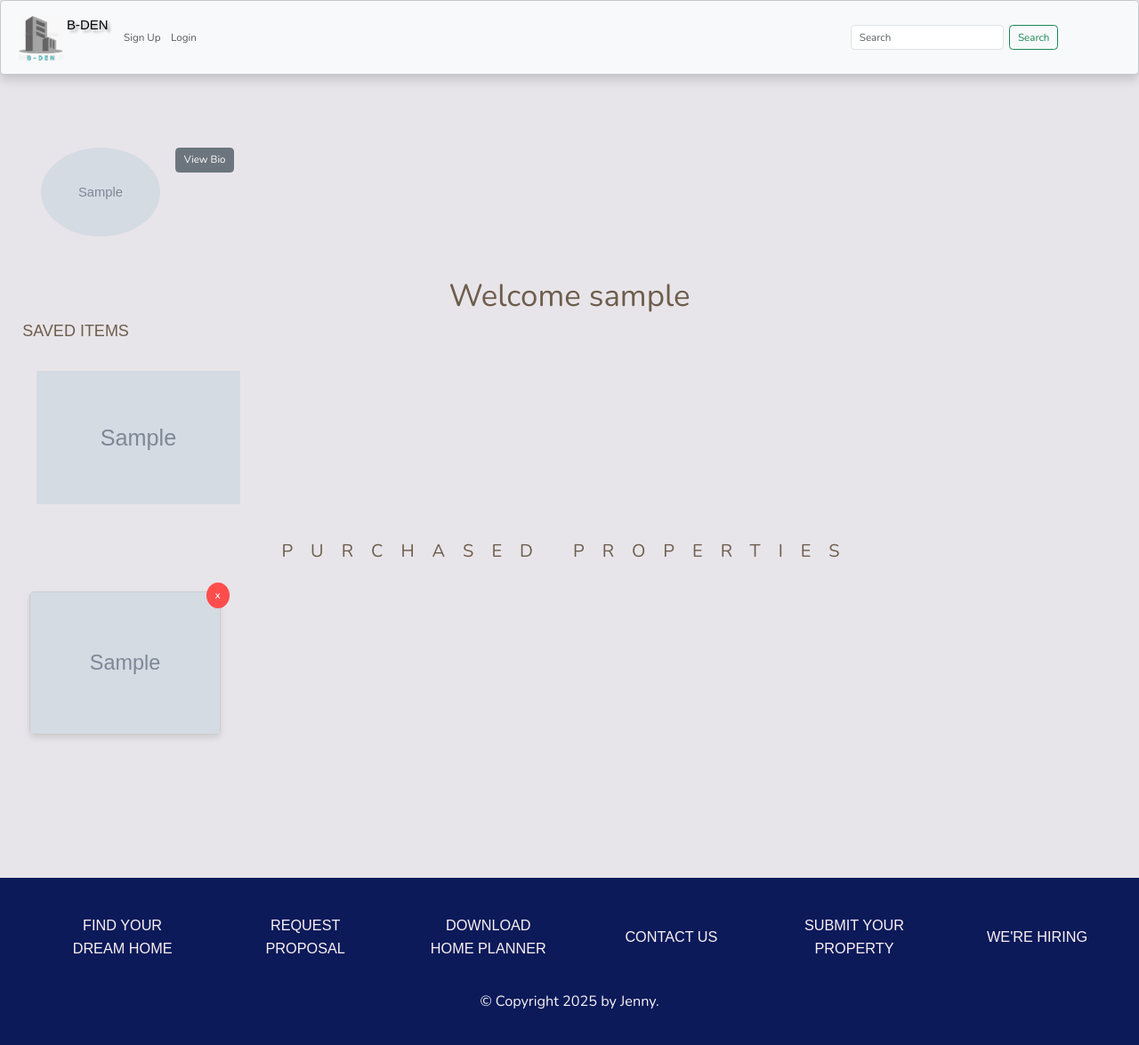
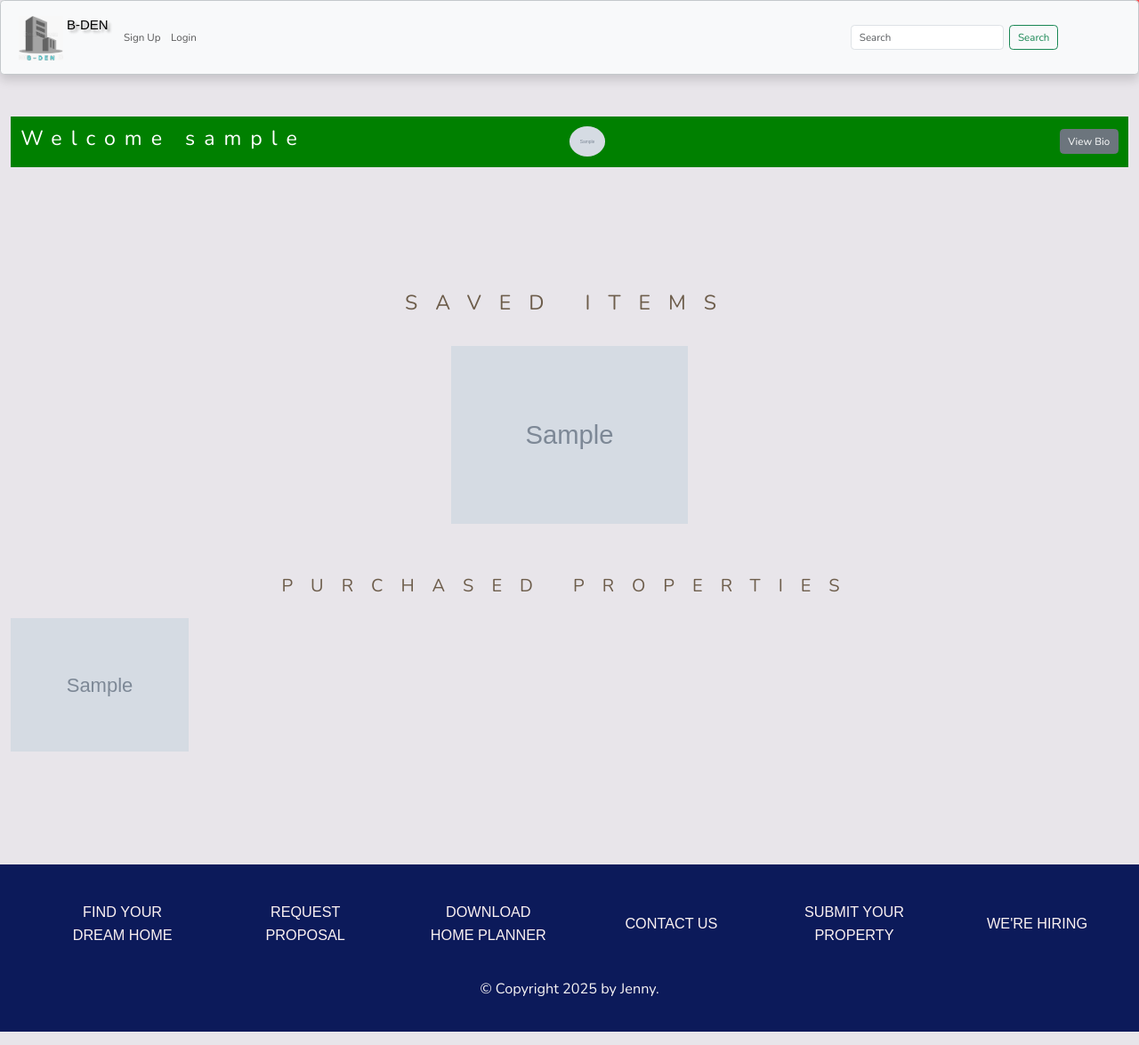
Before and after one commit to Francis-7/bden-property_management, a Django app: template bdenapp/templates/bdenapp/dashboard.html in a window 1280 px wide. Shown: the whole page at 89% size. Run offline with Django 5.2, Linux system fonts and the light colour scheme; the template is opened without the code that fills it: most values are stand-ins (such as "Sample title", 1, 10 or a date in 2020); grey boxes marked "Sample" are stand-in pictures; some libraries are stand-ins or nearby versions; some web fonts are replaced.

Commit message:
new commits

```diff
--- a/bdenapp/models.py
+++ b/bdenapp/models.py
@@ -17,7 +17,7 @@ class Category(models.Model):
 class Property(models.Model):
     location = models.CharField(max_length=250)
     owner = models.CharField(max_length=150)
-    price = models.FloatField()
+    price = models.DecimalField(max_digits=12, decimal_places=2)
     propertyType = models.TextChoices('propertyType', 'studio 1-bedroom 2-bedroom 3-bedroom pent-house single-family-home town-house condominium duplex villa luxury-apartment estate-home mansion private-villa pent-house-suite')
     category = models.ForeignKey(Category, on_delete=models.CASCADE, blank=True, null=True)
     typeChoice = models.CharField(max_length=150, choices=propertyType, default='')
@@ -65,6 +65,8 @@ class UserProfile(models.Model):
     user = models.OneToOneField(User, on_delete=models.CASCADE, related_name='profile')
     bio = models.TextField(blank=True, null=True)
     profile_picture = models.ImageField(upload_to='profile_pictures/', blank=True, null=True)
+    is_owner = models.BooleanField(default=False)
+    is_merchant = models.BooleanField(default=False)
 
     class Meta:
         db_table = 'user_profile'
--- a/bdenapp/templates/bdenapp/dashboard.html
+++ b/bdenapp/templates/bdenapp/dashboard.html
@@ -7,83 +7,62 @@
 {% endblock title %}
 {% block style %}
     .wrapper {
-    <!-- background: yellow; -->
     display: grid;
-    grid-template-columns: repeat(2, 1fr 2fr);
     grid-template-areas:
-    "logo header"
-    "purchased saved";
-    grid-auto-rows: minmax(100px, auto);
-    padding: 2em;
+    "main main"
+    "saved saved"
+    "purchased purchased";
+    padding: 1rem;
+    grid-template-columns: repeat(2, 1fr);
+    box-sizing: border-box;
+    }
+    .main {
+    display: flex;
+    justify-content: space-between;
+    margin-bottom: 12rem;
+    padding: 1rem;
+    width: 200%;
+    background: green;
+    color: white;
     }
     .profile-info {
-    grid-area: logo;
+    grid-area: main;
     display: flex;
-    width: 30%;
-    padding: 2rem;
-    <!-- background: blue; -->
+    justify-content: space-between;
+    order: 1;
+    width: 50%;
+    }
+    .bio-section {
+    align-self: center;
+    }
+    .profile {
+    width: 40px;
+    border-radius: 50%;
     }
     .user--name {
-    grid-area: header;
-    <!-- background: green; -->
+    grid-area: main;
+    letter-spacing: 10px;
     }
-    .content-body {
+    .saved {
     grid-area: saved;
+    }
+    .saved--later {
+    display: flex;
+    justify-content: center;
+    gap: 1rem;
+    margin: 2rem;
+    padding: 1rem;
+    }
+    .saved--later img {
+    width: 100%;
+    height: 200px;
+    object-fit: cover;
+    }
+    .saved h2 {
+    text-align: center;
     }
     .purchased {
     grid-area: purchased;
-    }
-    .saved--later {
-    display: grid;
-    grid-template-columns: repeat(auto-fill, minmax(200px, 1fr));
-    grid-column-gap: 2em;
-    <!-- grid-auto-rows: minmax(100px, auto); -->
-    grid-row-gap: 22em;
-    max-width: 80%;
-    align-items: center;
-    }
-    .saved--later img {
-    width: 100%;
-    <!-- height: 100%; -->
-    object-fit: cover;
-    margin: 1.5em;
-    }
-    .profile {
-    border-radius: 50%;
-    margin-bottom: 2rem;
-    }
-    .profile-info {
-    padding: 2rem;
-    }
-    .bio-section {
-    margin-left: 1.5rem;
-    }
-    .sub--text {
-    padding: 2px;
-    align-text: center;
-    margin-bottom: 15px;
-    font: 18px sans-serif;
-    }
-    .purchases {
-    max-width: 100%;
-    margin: 1em auto;
-    display: grid;
-    grid-template-columns: repeat(auto-fill, minmax(200px, 1fr));
-    grid-gap: 15px;
-    }
-    .purchases--container {
-    position: relative;
-    display: inline-block;
-    margin: 10px;
-    }
-    .purchases--img img {
-    display: block;
-    border: 1px solid #ccc;
-    border-radius: 5px;
-    box-shadow: 0 4px 6px rgba(0, 0, 0, 0.1);
-    width: 100%;
-    height: 100%;
-    object-fit: cover;
     }
     .close {
     position: absolute;
@@ -115,16 +94,15 @@
 {% endblock style %}
 {% block content %}
     <div class="wrapper">
+        <div class="main">
             <div class="profile-info">
                 {% if user_profile.profile_picture %}
                     <img src="{{ user_profile.profile_picture.url }}"
                          alt="Profile Picture"
-                     height="100"
                          class="profile">
                 {% else %}
                     <img src="{% static 'bdenapp/images/profile.png' %}"
                          alt="Default Profile Picture"
-                     height="70"
                          class="profile">
                 {% endif %}
                 <div class="bio-section">
@@ -139,20 +117,19 @@
                 </div>
             </div>
             <div class="user--name">
-            <div class="text-center">
-                <h2 class="display-5">Welcome {{ user_profile.user.username }}</h2>
+                <div class="user-name">
+                    <h2>Welcome {{ user_profile.user.username }}</h2>
                 </div>
             </div>
-        <div class="content-body">
-            <h2 class="sub--text">Saved items</h2>
+        </div>
+        <div class="saved">
+            <div class="heading--text">
+                <h2>Saved Items</h2>
+            </div>
             <div class="saved--later">
                 {% for item in saved_items %}
                     <div class="image">
-                        <div class="image">
-                            <img src="{{ item.property.picture.url }}"
-                                 alt="{{ item.description }}"
-                                 height="150">
-                        </div>
+                        <img src="{{ item.property.picture.url }}" alt="{{ item.description }}">
                     </div>
                 {% endfor %}
             </div>
--- a/bdenapp/templates/bdenapp/propertyview.html
+++ b/bdenapp/templates/bdenapp/propertyview.html
@@ -380,6 +380,8 @@
                         <a href="{% url 'save_for_later' property.id %}">
                             <button class="btn btn-lg btn-secondary">Save for later</button>
                         </a>
+                        <a href="{% url 'initiate_paystack_payment' property.price|floatformat:0 %}"
+                           class="btn btn-success">Pay Now</a>
                     </div>
                 </div>
             </section>
--- a/bdenapp/urls.py
+++ b/bdenapp/urls.py
@@ -45,4 +45,8 @@ urlpatterns = [
     path('marketting', views.marketing_services, name='marketting'),
     path('properties/<str:city_name>/', views.properties_by_city, name='properties_by_city'),
     path('ajax/filter-properties/', views.ajax_filter_properties, name='ajax_filter_properties'),
+    path('payment/initiate/<int:amount>/', views.initiate_paystack_payment, name='initiate_paystack_payment'),
+    path('payment/verify/<str:reference>/', views.verify_paystack_payment, name='verify_paystack_payment'),
+    path('payment/success', views.payment_status, name='payment_success'),
+    path('payment/status', views.check_payment_status, name='check_payment_status'),
 ]
--- a/bdenproject/settings.py
+++ b/bdenproject/settings.py
@@ -144,3 +144,8 @@ EMAIL_PORT = 587
 EMAIL_USE_TLS = True
 EMAIL_HOST_USER = 'realmabove02@gmail.com'
 EMAIL_HOST_PASSWORD = 'qson kwkr lqzg opkk'
+
+# settings.py
+PAYSTACK_PUBLIC_KEY = "pk_test_1428cf2987a9c051e9b5771bd2d54381767a5130"
+PAYSTACK_SECRET_KEY = "sk_test_db145b8809831ca3d834ee5f3696c7b61a714ec6"
+PAYSTACK_BASE_URL = "https://api.paystack.co"
```
Also changed, not shown: bdenapp/templates/bdenapp/features/payment_status.html (added, +46 -0 lines), bdenapp/templates/bdenapp/property_search_result.html (+10 -7 lines), bdenapp/views.py (+142 -1 lines), bdenapp/migrations/0011_alter_property_price.py (added), bdenapp/migrations/0012_userprofile_is_merchant_userprofile_is_owner.py (added). Lines whose indentation alone changed are shown as unchanged.
